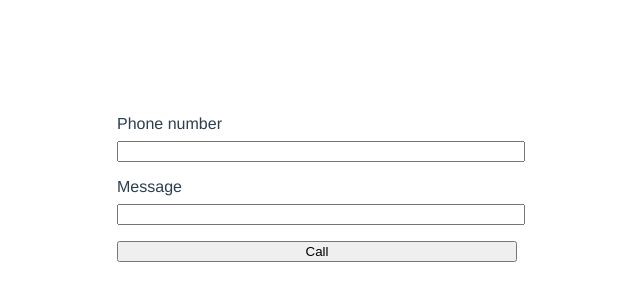
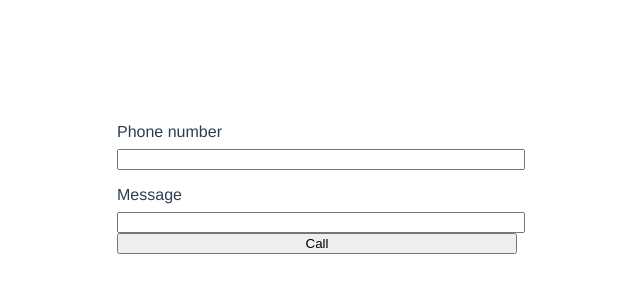
Before and after one commit to krestaino/prankstr, a Vue app in the folder app/: page / in a window 1280 px wide. Shown: the part 212-512 px from the top of the page, without its empty margins (323-963 px from the left). Built offline with nearby package versions, Linux system fonts and the light colour scheme.

Commit message:
fix: submit type

```diff
--- a/app/src/App.vue
+++ b/app/src/App.vue
@@ -6,7 +6,7 @@
       <label>Message</label>
       <input type="text" v-model="message" required>
       <input
-        type="button"
+        type="submit"
         value="Call"
         @click.prevent="call"
       >
```
